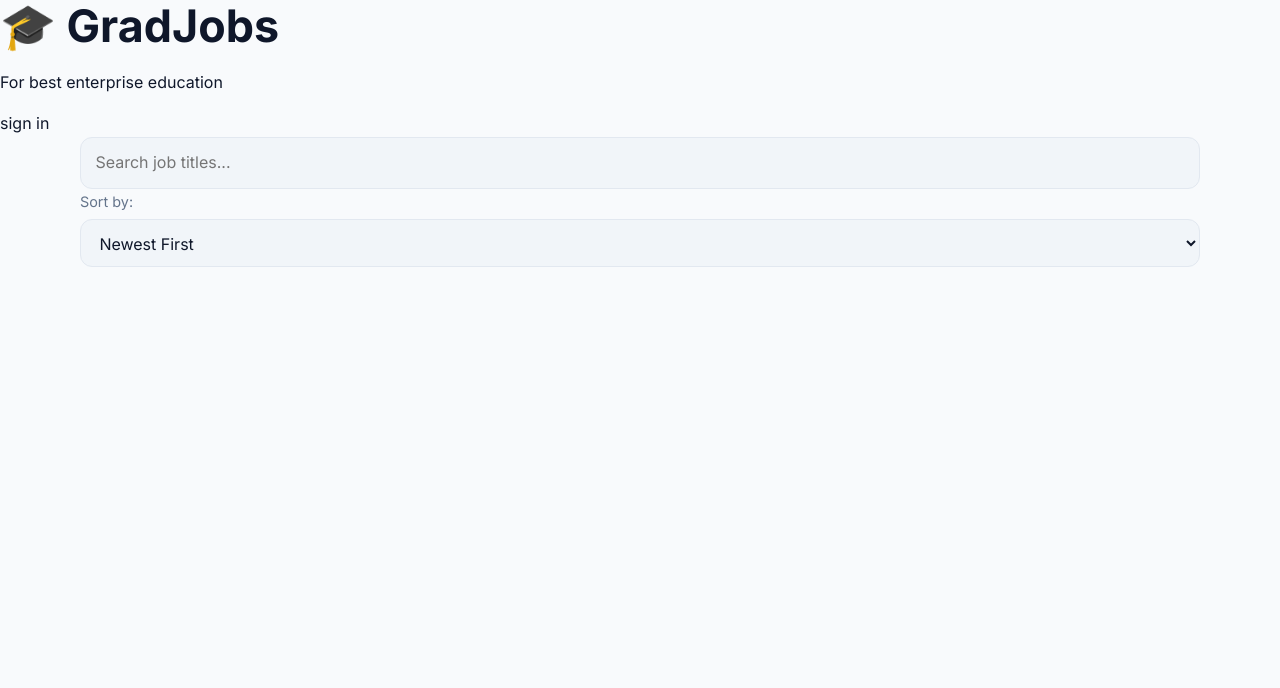
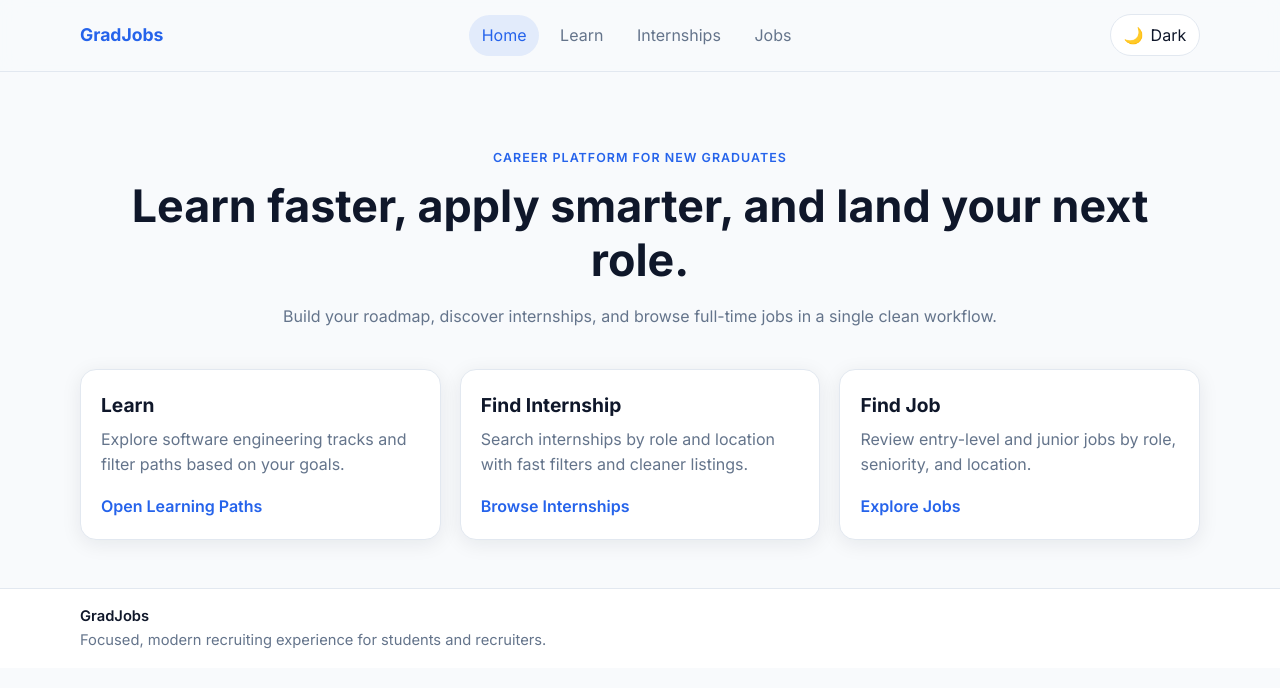
Before and after one commit to Ahmad-Fady/ZeroBase, a Django app: page / in a window 1280 px wide. Shown: the top 688 px of the page. Run offline with Django 5.2, Linux system fonts and the light colour scheme.

Commit message:
added curser ui template files

```diff
--- /dev/null
+++ b/templates/core/base.html
@@ -0,0 +1,30 @@
+{% load static %}
+<!DOCTYPE html>
+<html lang="en">
+  <head>
+    <meta charset="UTF-8" />
+    <meta name="viewport" content="width=device-width, initial-scale=1.0" />
+    <title>GradJobs | Career Launch Platform</title>
+    <link href="{% static 'core/css/main.css' %}" rel="stylesheet" />
+  </head>
+  <body data-page="home">
+    <header class="site-header">
+      <div class="container nav-wrap">
+        <a href="./index.html" class="brand">GradJobs</a>
+        <nav class="nav-links" aria-label="Primary">
+          <a href="./index.html" data-nav="home">Home</a>
+          <a href="./learn.html" data-nav="learn">Learn</a>
+          <a href="./internships.html" data-nav="internships">Internships</a>
+          <a href="./jobs.html" data-nav="jobs">Jobs</a>
+        </nav>
+        <button id="theme-toggle" class="theme-toggle" type="button" aria-label="Toggle theme">
+          <span class="theme-toggle__icon" aria-hidden="true">🌙</span>
+          <span class="theme-toggle__text">Dark</span>
+        </button>
+      </div>
+    </header>
+    {% block content %}
+    {% endblock content %}
+    <script type="module" src="{% static 'core/js/main.js' %}"></script>
+  </body>
+</html>
--- a/templates/core/index.html
+++ b/templates/core/index.html
@@ -1,45 +1,39 @@
-{% load static %}
-<!DOCTYPE html>
-<html lang="en">
-  <head>
-    <meta charset="UTF-8">
-    <meta name="viewport" content="width=device-width, initial-scale=1.0">
-    <title>GradJobs | Find Your First Internship</title>
-    <link href="{% static 'core/css/main.css' %}" rel="stylesheet" />
-  </head>
-  <body>
-    <header>
-      <div class="header-container">
-        <div class="header-left">
-          <h1>🎓 GradJobs</h1>
-          <p>For best enterprise education</p>
-        </div>
-        <div class="header-right">
-          <a href="/signin/">sign in</a>
-        </div>
+{% extends 'core/base.html' %}
+{% block content %}
+    <main>
+      <section class="hero container">
+        <p class="eyebrow">Career Platform For New Graduates</p>
+        <h1>Learn faster, apply smarter, and land your next role.</h1>
+        <p class="hero-subtitle">
+          Build your roadmap, discover internships, and browse full-time jobs in a single clean workflow.
+        </p>
+      </section>
+
+      <section class="container choice-grid" aria-label="Main options">
+        <a class="choice-card" href="./learn.html">
+          <h2>Learn</h2>
+          <p>Explore software engineering tracks and filter paths based on your goals.</p>
+          <span class="choice-cta">Open Learning Paths</span>
+        </a>
+
+        <a class="choice-card" href="./internships.html">
+          <h2>Find Internship</h2>
+          <p>Search internships by role and location with fast filters and cleaner listings.</p>
+          <span class="choice-cta">Browse Internships</span>
+        </a>
+
+        <a class="choice-card" href="./jobs.html">
+          <h2>Find Job</h2>
+          <p>Review entry-level and junior jobs by role, seniority, and location.</p>
+          <span class="choice-cta">Explore Jobs</span>
+        </a>
+      </section>
+    </main>
+
+    <footer class="site-footer">
+      <div class="container footer-wrap">
+        <p>GradJobs</p>
+        <p>Focused, modern recruiting experience for students and recruiters.</p>
       </div>
-    </header>
-
-    <div id="app" class="container">
-      <div class="toolbar">
-        <input type="text" v-model="searchQuery" placeholder="Search job titles...">
-
-        <label for="sort">Sort by:</label>
-        <select id="sort" v-model="sortKey">
-          <option value="newest">Newest First</option>
-          <option value="money-high">Stipend: High to Low</option>
-          <option value="money-low">Stipend: Low to High</option>
-          <option value="company">Company Name (A-Z)</option>
-        </select>
-      </div>
-
-      <div class="jobs-container">
-      <!-- This jobs-holder is where the job-card(s) will be injected -->
-      <div id="jobs-holder"></div>
-      <div id="jobs-preview"></div>
-      </div>
-    </div>
-
-    <script type="module" src="{% static 'core/js/main.js' %}"></script>
-  </body>
-</html>
+    </footer>
+{% endblock content %}
```
Also changed, not shown: templates/core/internships.html (added, +56 -0 lines), templates/core/jobs.html (added, +65 -0 lines), templates/core/learn.html (added, +50 -0 lines).
